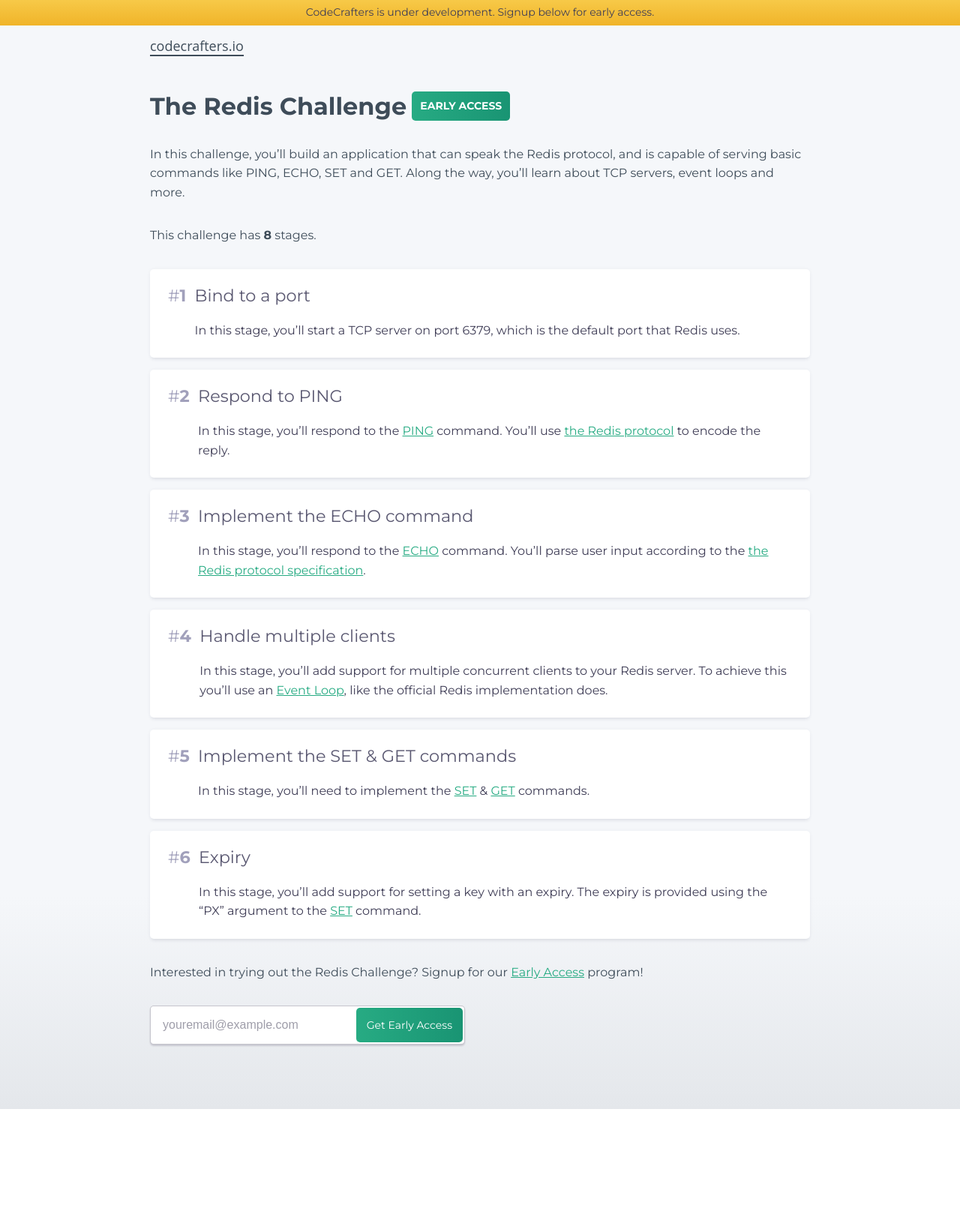
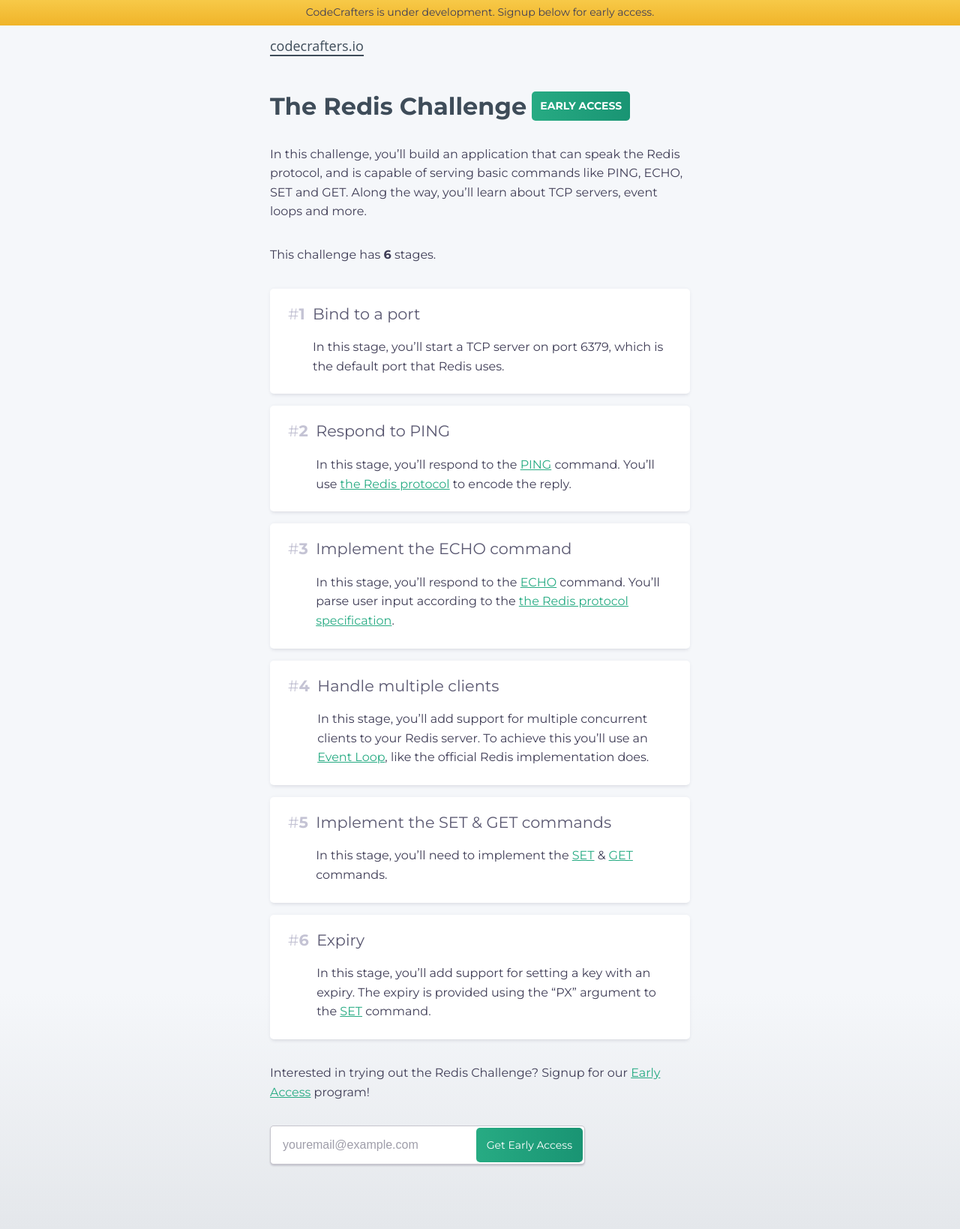
Before and after one commit to tapankavasthi/alpha-landing, a Jekyll site: the page built from challenges/redis.html, in a window 1280 px wide. Shown: the whole page at 75% size. Built offline with Jekyll 4.4.1, drawn with Linux system fonts in a browser that asks for light colours; before the commit the page ends 1479 px from its top, so only the background shows below that.

Commit message:
Styling changes

```diff
--- a/challenges/redis.html
+++ b/challenges/redis.html
@@ -12,6 +12,8 @@
                 <h1 class="link"><a href="/">codecrafters.io</a></h1>
             </div>
         </div>
+    </div>
+    <div class="content">
         <div class="challenge-page-header">
             <h1>The Redis Challenge</h1>
             <span class="label">Early Access</span>
@@ -42,3 +44,4 @@
             {% include early_access_form.html %}
         </div>
     </div>
+</div>
--- a/css/style.css
+++ b/css/style.css
@@ -526,10 +526,6 @@
 
 }
 
-.markdown h1 {
-    font-size: 28px;
-}
-
 .markdown ul {
     margin-left: 2em;
 }
@@ -561,9 +557,19 @@
     padding-bottom: 80px;
 }
 
+.challenge-page-container .header, .challenge-page-container .content {
+    max-width: 640px;
+    margin-left: auto;
+    margin-right: auto;
+    padding-left: 40px;
+    padding-right: 40px;
+
+}
+
 .challenge-page-header {
     margin-bottom: 2em;
     margin-top: 2em;
+    color: #3e4c59;
 }
 
 .challenge-page-header {
@@ -605,9 +611,13 @@
     }
 }
 
+.content .markdown {
+    color: #3f3d56;
+}
+
 .challenge-stage-box .stage-number {
     margin-right: 0.5em;
-    color: rgba(138, 136, 170, 0.8);
+    color: rgba(138, 136, 170, 0.5);
     margin-bottom: 0.5em;
 }
 
@@ -626,6 +636,6 @@
 
 .challenge-stage-box .stage-number, .challenge-stage-box .markdown h2 {
     display: block;
-    font-size: 1.4em;
+    font-size: 1.3em;
     line-height: 1;
 }
```
Also changed, not shown: _data/copy.yaml (+6 -2 lines). Lines whose indentation alone changed are shown as unchanged.
